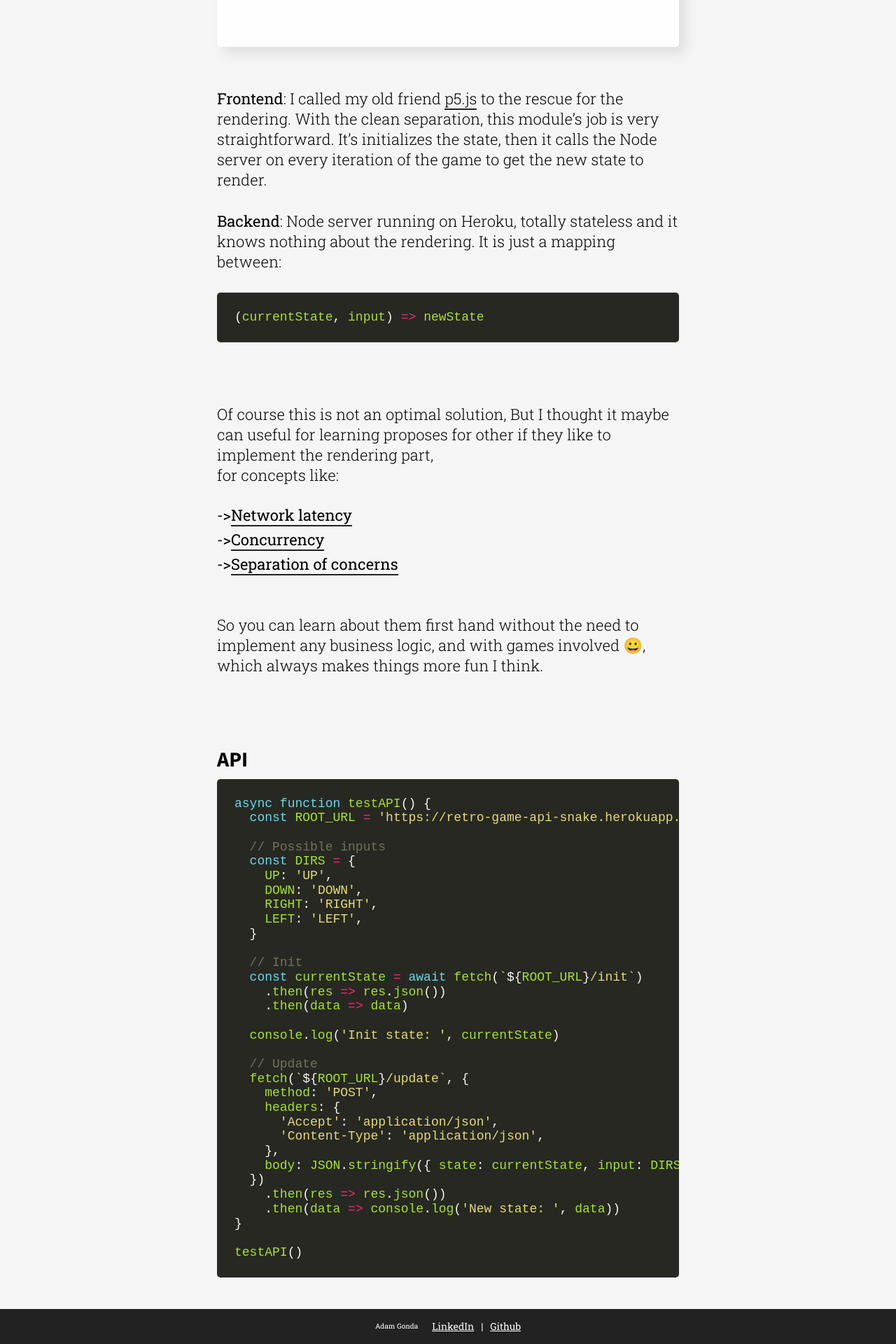
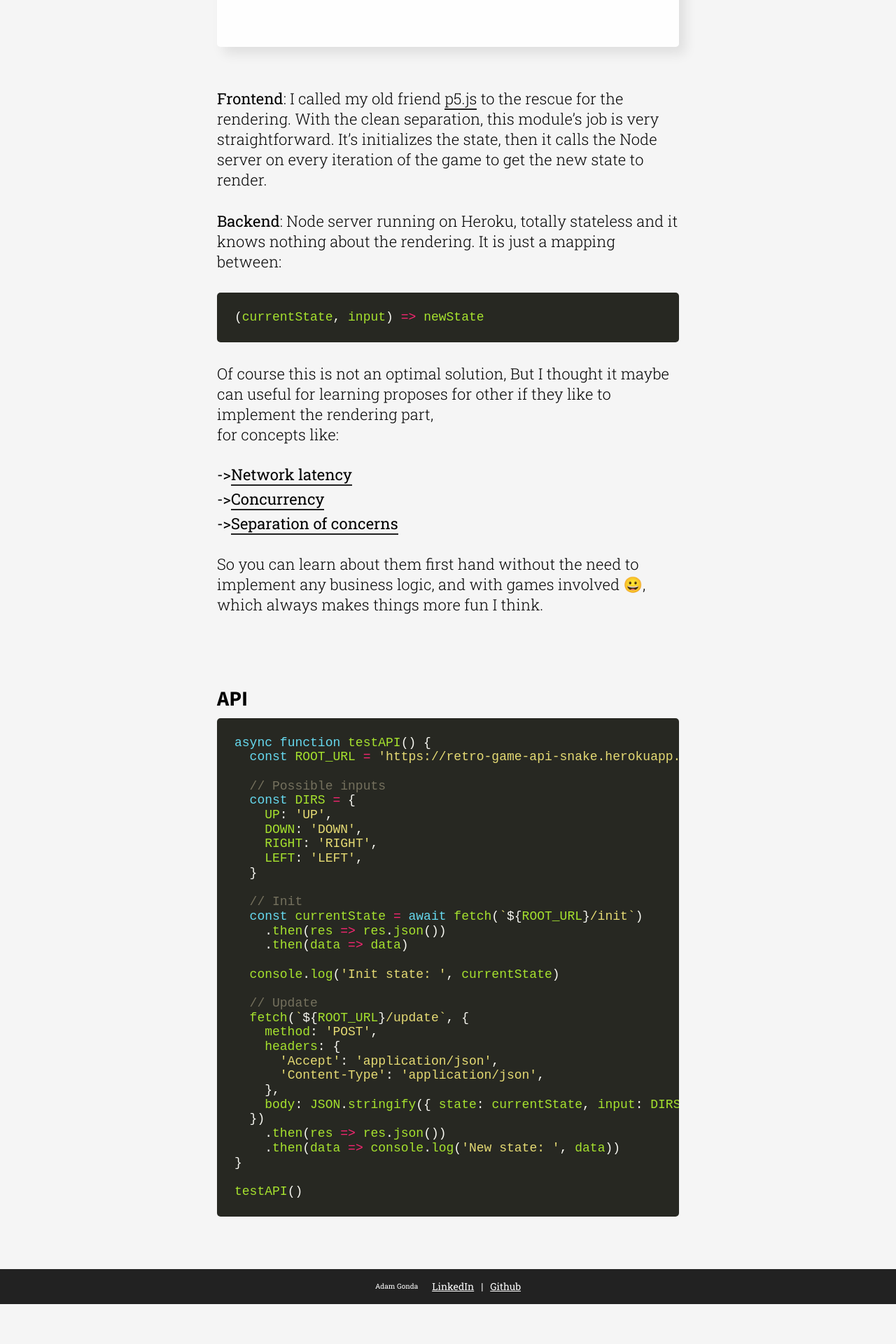
Before and after one commit to AdamGonda/adamgonda.com, a Jekyll site: the page built from _posts/2020-10-12-Snake.md, in a window 1280 px wide. Shown: the part 2473-4393 px from the top of the page at 70% size. Built offline with Jekyll 4.4.1, drawn with Linux system fonts in a browser that asks for light colours; after the commit the page ends 4336 px from its top, so only the background shows below that.

Commit message:
fix <br> inconsistency in snake, add style to ul

````diff
--- a/_posts/2020-10-12-Snake.md
+++ b/_posts/2020-10-12-Snake.md
@@ -74,8 +74,6 @@ It is just a mapping between:
 ``` js
 (currentState, input) => newState
 ```
-<br>
-<br>
 
 Of course this is not an optimal solution, But I thought it maybe can
 useful for learning proposes for other if they like to implement the rendering part,
@@ -84,8 +82,6 @@ useful for learning proposes for other if they like to implement the rendering p
 - [Network latency](https://en.wikipedia.org/wiki/Latency_(engineering)){:target="_blank"}
 - [Concurrency](https://en.wikipedia.org/wiki/Concurrency_(computer_science)){:target="_blank"}
 - [Separation of concerns](https://en.wikipedia.org/wiki/Separation_of_concerns){:target="_blank"}
-
-<br>
 
 So you can learn about them first hand without the need to implement
 any business logic, and with games involved 😀, which always makes
--- a/assets/css/main.css
+++ b/assets/css/main.css
@@ -239,6 +239,10 @@ footer a {
   border-radius: 5px;
   overflow: scroll;
 }
+.post main .highlighter-rouge,
+.post main ul {
+  margin-bottom: 30px;
+}
 
 .post main ul {
   padding-left: 20px;
--- a/sass/post.sass
+++ b/sass/post.sass
@@ -41,7 +41,6 @@
     @media only screen and (max-width: $breakPoints-ss)
       padding: 0 0
 
-
     h1
       margin-top: $spacing-l
       margin-bottom: $spacing-xs
@@ -78,6 +77,10 @@
       border-radius: 5px
       overflow: scroll
 
+    .highlighter-rouge,
+    ul
+      margin-bottom: $spacing-s
+
 .post
   main
     ul
@@ -91,7 +94,6 @@
       @media only screen and (max-width: $breakPoints-s)
         font-size: $fontSizes-m
 
-
     li:before
       position: absolute
       content: '->'
````
Also changed, not shown: 1 other file.
